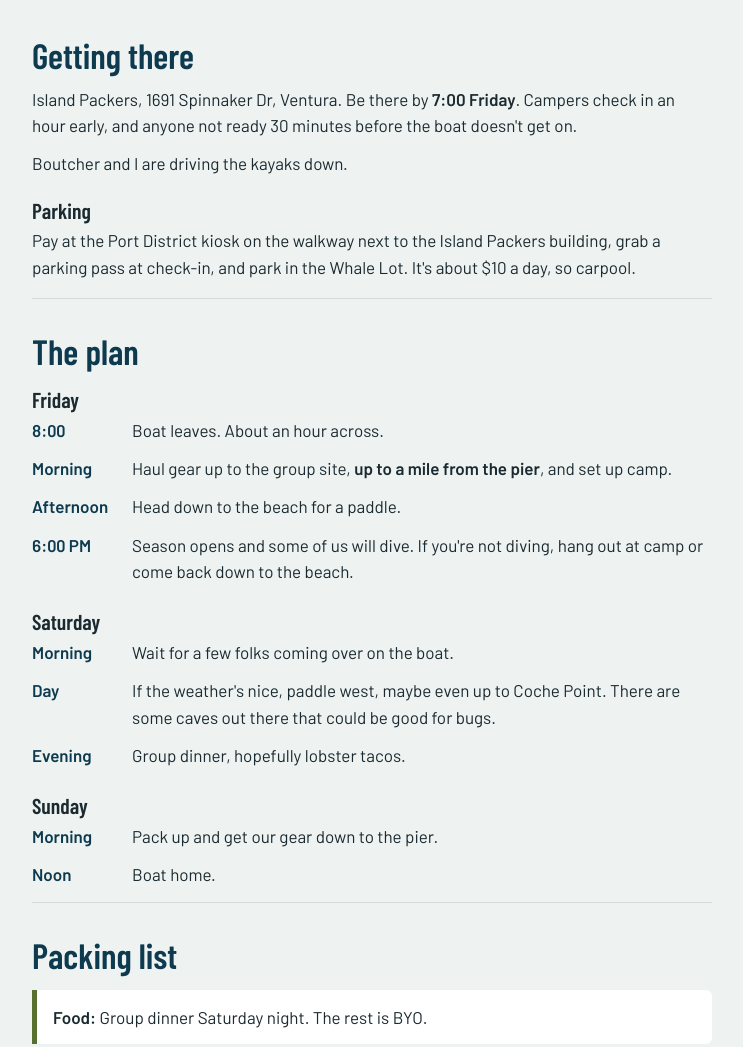
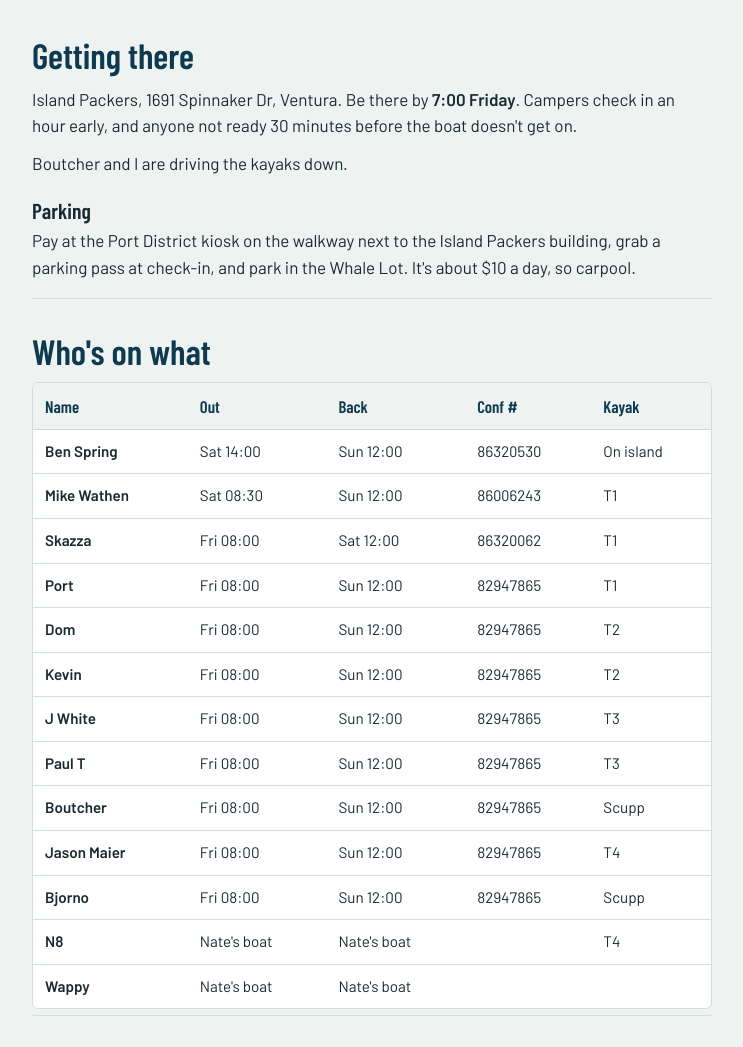
Before and after one commit to bjornkallerud/a-very-fun-weekend, a plain HTML site: page index.html in a window 1280 px wide. Shown: the part 368-1415 px from the top of the page, without its empty margins (268-1011 px from the left). Drawn offline with nearby package versions, Linux system fonts and the light colour scheme; a web font is replaced by a local one.

Commit message:
Add crew table
Co-Authored-By: Claude Opus 5.5 <noreply@anthropic.com>

```diff
--- a/index.html
+++ b/index.html
@@ -89,6 +89,15 @@
   .limits b { font-family: "Barlow Condensed", sans-serif; font-size: 1.7rem; font-weight: 800; color: var(--channel); display: block; line-height: 1; }
   .limits span { font-size: .92rem; color: var(--muted); }
 
+  .table-wrap { overflow-x: auto; -webkit-overflow-scrolling: touch; background: var(--paper); border-radius: 6px; border: 1px solid var(--line); }
+  table { width: 100%; border-collapse: collapse; font-size: .95rem; white-space: nowrap; }
+  th, td { text-align: left; padding: 10px 12px; border-bottom: 1px solid var(--line); }
+  th { font-family: "Barlow Condensed", sans-serif; font-size: 1.05rem; font-weight: 600; color: var(--channel); background: var(--fog); }
+  td:first-child { font-weight: 600; position: sticky; left: 0; background: var(--paper); }
+  th:first-child { position: sticky; left: 0; }
+  tbody tr:last-child td { border-bottom: 0; }
+  td:nth-child(4) { font-variant-numeric: tabular-nums; }
+
   footer { text-align: center; color: var(--muted); font-size: .9rem; padding: 10px 20px 40px; }
 </style>
 </head>
@@ -116,6 +125,30 @@
     <p>Boutcher and I are driving the kayaks down.</p>
     <h3>Parking</h3>
     <p>Pay at the Port District kiosk on the walkway next to the Island Packers building, grab a parking pass at check-in, and park in the Whale Lot. It's about $10 a day, so carpool.</p>
+  </section>
+
+  <section id="crew">
+    <h2>Who's on what</h2>
+    <div class="table-wrap">
+      <table>
+        <thead><tr><th>Name</th><th>Out</th><th>Back</th><th>Conf #</th><th>Kayak</th></tr></thead>
+        <tbody>
+        <tr><td>Ben Spring</td><td>Sat 14:00</td><td>Sun 12:00</td><td>86320530</td><td>On island</td></tr>
+        <tr><td>Mike Wathen</td><td>Sat 08:30</td><td>Sun 12:00</td><td>86006243</td><td>T1</td></tr>
+        <tr><td>Skazza</td><td>Fri 08:00</td><td>Sat 12:00</td><td>86320062</td><td>T1</td></tr>
+        <tr><td>Port</td><td>Fri 08:00</td><td>Sun 12:00</td><td>82947865</td><td>T1</td></tr>
+        <tr><td>Dom</td><td>Fri 08:00</td><td>Sun 12:00</td><td>82947865</td><td>T2</td></tr>
+        <tr><td>Kevin</td><td>Fri 08:00</td><td>Sun 12:00</td><td>82947865</td><td>T2</td></tr>
+        <tr><td>J White</td><td>Fri 08:00</td><td>Sun 12:00</td><td>82947865</td><td>T3</td></tr>
+        <tr><td>Paul T</td><td>Fri 08:00</td><td>Sun 12:00</td><td>82947865</td><td>T3</td></tr>
+        <tr><td>Boutcher</td><td>Fri 08:00</td><td>Sun 12:00</td><td>82947865</td><td>Scupp</td></tr>
+        <tr><td>Jason Maier</td><td>Fri 08:00</td><td>Sun 12:00</td><td>82947865</td><td>T4</td></tr>
+        <tr><td>Bjorno</td><td>Fri 08:00</td><td>Sun 12:00</td><td>82947865</td><td>Scupp</td></tr>
+        <tr><td>N8</td><td>Nate's boat</td><td>Nate's boat</td><td></td><td>T4</td></tr>
+        <tr><td>Wappy</td><td>Nate's boat</td><td>Nate's boat</td><td></td><td></td></tr>
+        </tbody>
+      </table>
+    </div>
   </section>
 
   <section id="plan">
@@ -217,10 +250,11 @@
       <div><b>5 gal</b><span>max per water jug</span></div>
     </div>
     <ul>
-      <li>No coolers over 45 lbs, and no YETI-style coolers.</li>
+      <li><b>Soft coolers only.</b> No YETI-style coolers, and nothing over 45 lbs.</li>
       <li>No carts or wagons.</li>
       <li>Fuel canisters get handed over separately at check-in. Don't pack them.</li>
-      <li>Keep lithium batteries in your day pack.</li>
+      <li>Anything with a lithium battery rides in your day pack. That includes dive lights, headlamps, and vapes.</li>
+      <li>Knock the dirt and seeds off your boots and gear before you come.</li>
     </ul>
   </section>
 
```
